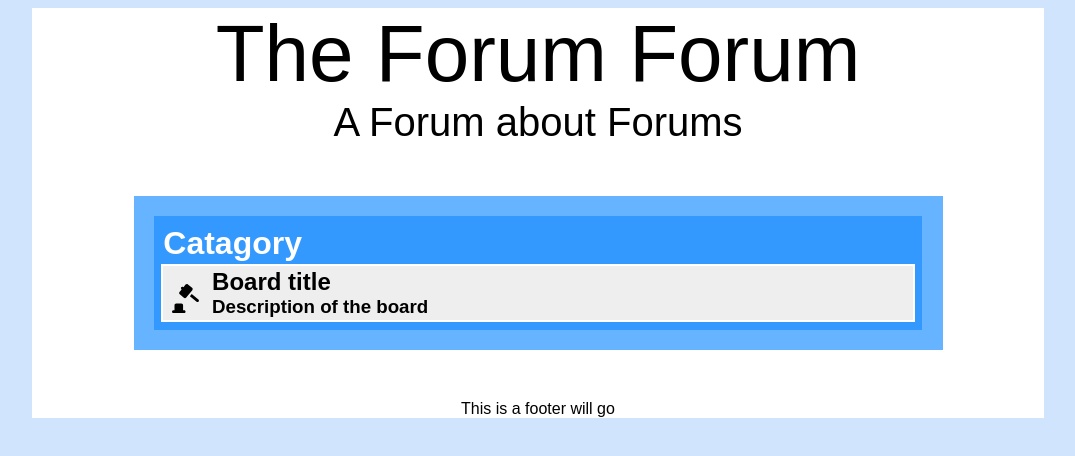
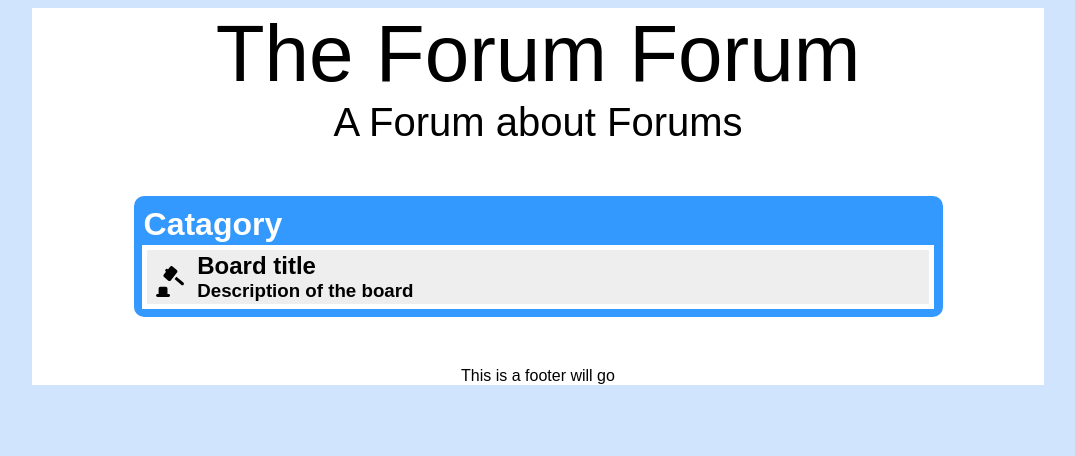
Before and after one commit to am15346/Web-Technologies---Assignment1, a plain HTML site: page index.html in a window 1280 px wide. Shown: the whole page, without its empty margins (102-1177 px from the left). Drawn offline with Linux system fonts and the light colour scheme.

Commit message:
Added rounded edges because it looks nicer for the moment

```diff
--- a/style/stylesheet.css
+++ b/style/stylesheet.css
@@ -17,9 +17,7 @@ body
 
 #forum_body
 {
-    background-color: #66B3FF;
     margin: 5% 10% 5% 10%;
-    padding: 2%;
 }
 
 #web_title
@@ -56,6 +54,9 @@ body
 {
     background-color: #3399FF;
     padding: 1%;
+
+    /* Not supported by all browsers */
+    border-radius: 10px;
 }
 
 .catagory_name
@@ -68,7 +69,7 @@ body
 {
     border-style: solid;
     border-color: #FFFFFF;
-    border-width: 2px;
+    border-width: 5px;
     background-color: #EEEEEE;
     padding: 0.25% 1% 0.25% 1%;
 }
```
